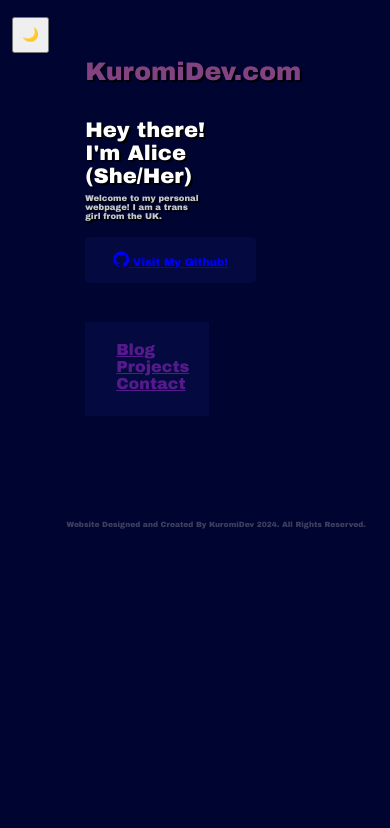
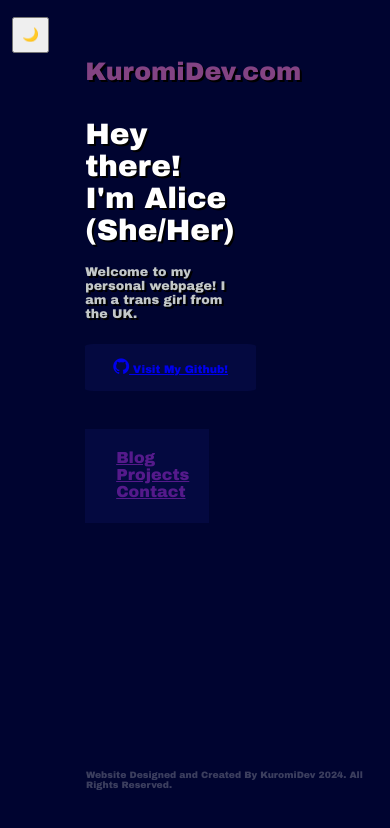
Before and after one commit to KuromiDev/PersonalSite, a plain HTML site: page index.html in a window 390 px wide. Drawn offline with Linux system fonts and the light colour scheme.

Commit message:
Update styles.css

```diff
--- a/styles.css
+++ b/styles.css
@@ -270,16 +270,16 @@ body{
 
 	#hometitle{
 		margin-top: 17%;
-		font-size: 2.5vh;
-		margin-right: 30%;
+		font-size: 3.5vh;
+		margin-right: 20%;
 
 	}
 
 	#homesubtitle{
-		margin-top: 4%;
-		font-size: 1vh;
+		margin-top: 10%;
+		font-size: 1.5vh;
 		color: #c3c8c9;
-		margin-right: 40%;
+		margin-right: 20%;
 	}
 
 	#gitbutton{
@@ -291,7 +291,7 @@ body{
 		cursor: pointer;
 		display: inline-block;
 		text-decoration: none !important;
-		margin-top: 8%;
+		margin-top: 12%;
 		font-family: 'Arial Black', 'Arial Bold', Gadget, sans-serif;
 	}
 
@@ -309,7 +309,7 @@ body{
 		cursor: pointer;
 		display: inline-block;
 		text-decoration: inherit;
-		margin-top: 4%;
+		margin-top: 12%;
 	}
 
 	#gitbutton:active{
@@ -321,7 +321,7 @@ body{
 		cursor: pointer;
 		display: inline-block;
 		text-decoration: inherit;
-		margin-top: 4%;
+		margin-top: 12%;
 	}
 
 	#gitbutton:hover{
@@ -333,13 +333,13 @@ body{
 		cursor: pointer;
 		display: inline-block;
 		text-decoration: inherit;
-		margin-top: 4%;
+		margin-top: 12%;
 	}
 
 	#rights{
-		margin-left: 15%;
-		margin-bottom: 70%;
-		font-size: .9vh;
+		margin-left: 20%;
+		margin-bottom: 3%;
+		font-size: 1.1vh;
 		color: rgba(195, 200, 201, 0.3);
 		font-family: 'Arial Black', 'Arial Bold', Gadget, sans-serif;
 		user-select: none;
```
